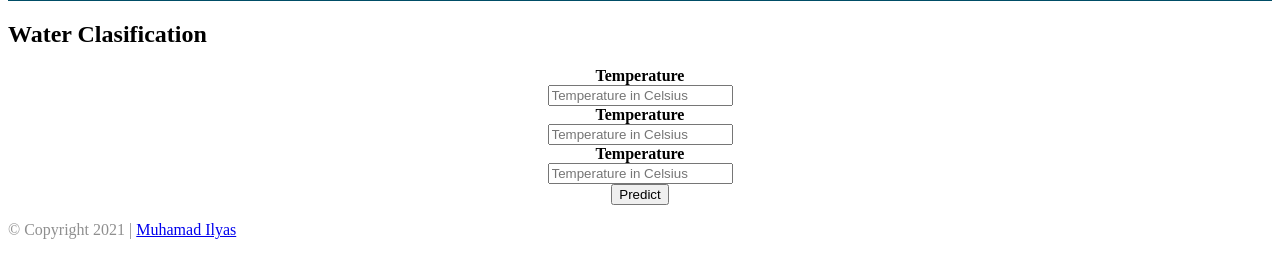
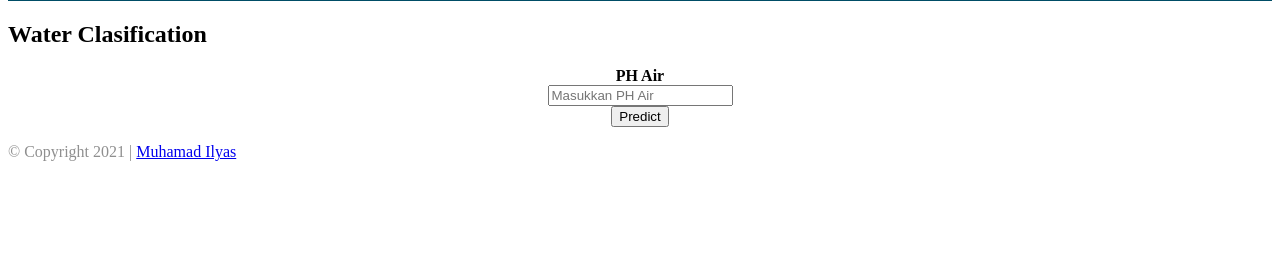
Before and after one commit to MuhamdIlyas/capstone, a website: page index.html in a window 1280 px wide. Shown: the part 541-800 px from the top of the page. Drawn offline with Linux system fonts and the light colour scheme.

Commit message:
Memperbaiki Posisi File

```diff
--- a/capstone_front_end/src/component/main.js
+++ b/capstone_front_end/src/component/main.js
@@ -1,5 +1,7 @@
 function main() {
     const buttonModal = document.getElementById("modalLabel");
+
+    const buttonPredict = document.getElementById('predict');
 }
 
 export default main;
--- a/capstone_front_end/src/index.html
+++ b/index.html
@@ -59,26 +59,12 @@
       <!-- Main -->
       <div class="container px-4 py-5" id="hanging-icons">
         <h2 class="pb-2 border-bottom text-center">Water Clasification</h2>
-        <div class="row g-4 py-5 row-cols-1 row-cols-lg-3 predict">
-          <div class="col d-flex align-items-start">
+        <div class="row g-4 py-5 predict">
+          <div class="align-items-start">
             <div class="input-field col s4">
-              <label><b>Temperature</b></label>
+              <label><b>PH Air</b></label>
               <br>
-              <input placeholder="Temperature in Celsius" name="Temperature" id="first_name" type="text" class="validate">
-            </div>
-          </div>
-          <div class="col d-flex align-items-start">
-            <div class="input-field col s4">
-              <label><b>Temperature</b></label>
-              <br>
-              <input placeholder="Temperature in Celsius" name="Temperature" id="first_name" type="text" class="validate">
-            </div>
-          </div>
-          <div class="col d-flex align-items-start">
-            <div class="input-field col s4">
-              <label><b>Temperature</b></label>
-              <br>
-              <input placeholder="Temperature in Celsius" name="Temperature" id="first_name" type="text" class="validate">
+              <input placeholder="Masukkan PH Air" name="PH Air" id="first_name" type="text" class="text-center validate">
             </div>
           </div>
         </div>
@@ -89,7 +75,7 @@
 
     <footer class="bg-dark c-footer text-center text-lg-start mt-4">
       <div class="footer-text text-center p-2">
-        <p>&copy; Copyright 2021 | <a href="https://www.linkedin.com/in/muhamad-ilyas-b87a8b176/" target="_blank">Muhamad Ilyas</a></p>
+        <p>&copy; Copyright 2021 | <a href="https://www.linkedin.com/in/muhamad-ilyas/" target="_blank">Muhamad Ilyas</a></p>
       </div>
     </footer>
 
```
Also changed, not shown: capstone_front_end/src/index.js (deleted, +0 -8 lines), index.js (added, +18 -0 lines), package.json (renamed from capstone_front_end/package.json), style.css (renamed from capstone_front_end/src/style.css), webpack.common.js (renamed from capstone_front_end/webpack.common.js), webpack.dev.js (renamed from capstone_front_end/webpack.dev.js), webpack.prod.js (renamed from capstone_front_end/webpack.prod.js), 3 other files.
